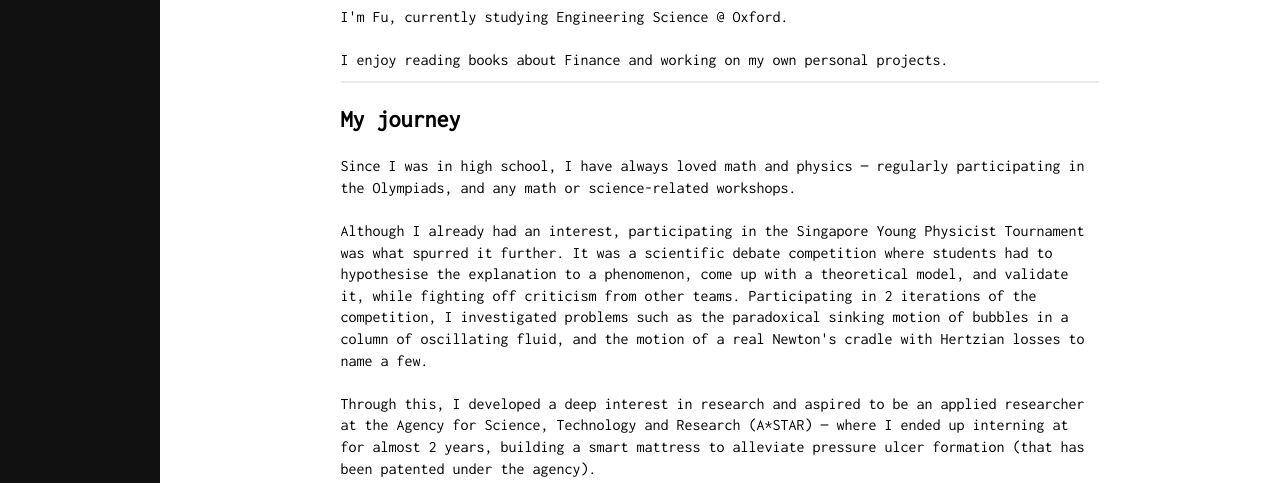
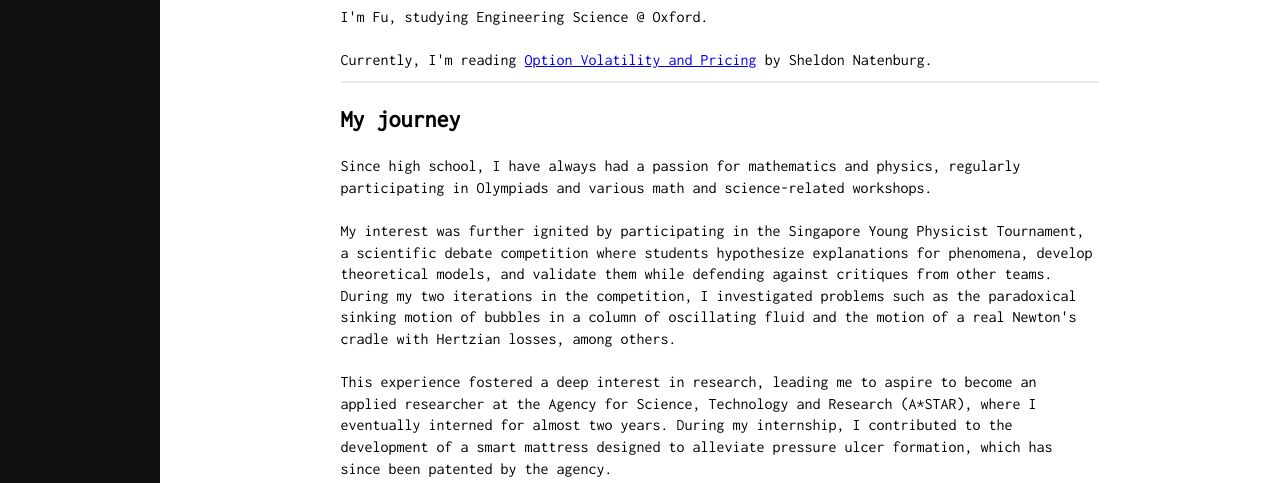
Before and after one commit to fuwentay/fuwentay.github.io, a plain HTML site: page index.html in a window 1280 px wide. Shown: the part 183-666 px from the top of the page. Drawn offline with Linux system fonts and the light colour scheme.

Commit message:
update home page

```diff
--- a/index.html
+++ b/index.html
@@ -28,43 +28,32 @@
 
     <div class="main">
         <header>
-            <h1>Hi there!</h1>
+            <h1>Hello</h1>
         </header>
         <div id="mainSection">
             <p>
                 <h2>About me</h2>
             </p>
             <p id="lineBreak">
-                I'm Fu, currently studying Engineering Science @ Oxford. <br><br>
-                I enjoy reading books about Finance and working on my own personal projects.
+                I'm Fu, studying Engineering Science @ Oxford. <br><br>
+                Currently, I'm reading <a href="https://www.amazon.sg/Option-Volatility-Pricing-Strategies-Techniques/dp/0071818774">Option Volatility and Pricing</a> by Sheldon Natenburg.
             </p>
 
             <p>
                 <h2>My journey</h2>
             </p>
             <p id="lineBreak">
-                Since I was in high school, I have always loved math and physics &mdash; regularly participating in the Olympiads, and any math or
-                science-related workshops. <br><br>
+                Since high school, I have always had a passion for mathematics and physics, regularly participating in Olympiads and various math and science-related workshops. <br><br>
 
-                Although I already had an interest, participating in the Singapore Young Physicist Tournament was what spurred it further.
-                It was a scientific debate competition where students had to hypothesise the explanation to a phenomenon, come up with a theoretical
-                model, and validate it, while fighting off criticism from other teams. Participating in 2 iterations of the competition, I investigated
-                problems such as the paradoxical sinking motion of bubbles in a column of oscillating fluid, and the motion of a real Newton&apos;s cradle
-                with Hertzian losses to name a few. <br><br>
+                My interest was further ignited by participating in the Singapore Young Physicist Tournament, a scientific debate competition where students hypothesize explanations for phenomena, develop theoretical models, and validate them while defending against critiques from other teams. During my two iterations in the competition, I investigated problems such as the paradoxical sinking motion of bubbles in a column of oscillating fluid and the motion of a real Newton's cradle with Hertzian losses, among others. <br><br>
 
-                Through this, I developed a deep interest in research and aspired to be an applied researcher at the Agency for Science, Technology and
-                Research (A*STAR) &mdash; where I ended up interning at for almost 2 years, building a smart mattress to alleviate pressure ulcer formation
-                (that has been patented under the agency). <br><br>
+                This experience fostered a deep interest in research, leading me to aspire to become an applied researcher at the Agency for Science, Technology and Research (A*STAR), where I eventually interned for almost two years. During my internship, I contributed to the development of a smart mattress designed to alleviate pressure ulcer formation, which has since been patented by the agency. <br><br>
 
-                However, as I did more hardware and firmware internships, I realised that I preferred to work on software-related projects. Because I found
-                hardware to have too many degrees of freedom and in turn more room for error, whereas I enjoyed building the logic &mdash; the "brain" of the
-                system. <br><br>
+                However, through various hardware and firmware internships, I discovered a preference for software-related projects where I could construct the "brain" of the system. <br><br>
 
-                Through the Covid-19 pandemic, information regarding investing and trading become more accessible and public as there was an insurgence
-                of trading gurus and financial advisors online. That was when I created my first expert advisor on MetaTrader4 using moving average crossovers
-                and the relative strength indicator &mdash; that unfortunately had no alpha. <br><br>
+                During the Covid-19 pandemic, the accessibility of information on investing and trading increased significantly, with a surge of trading gurus and financial advisors online. This inspired me to create my first expert advisor on MetaTrader4 using moving average crossovers and the relative strength indicator, although it did not yield any alpha. <br><br>
 
-                Since then, I&apos;ve been exploring the world of quantitative finance, trying to seek alpha.
+                Since then, I've been exploring new strategies and learning about the various financial instruments available in the markets.
             </p>
         </div>
     </div>
```
